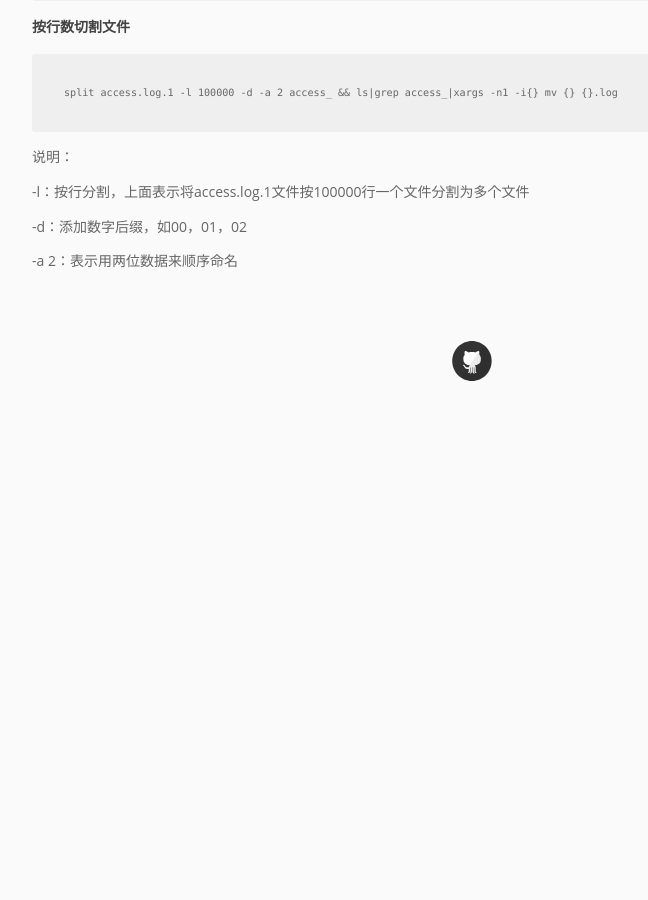
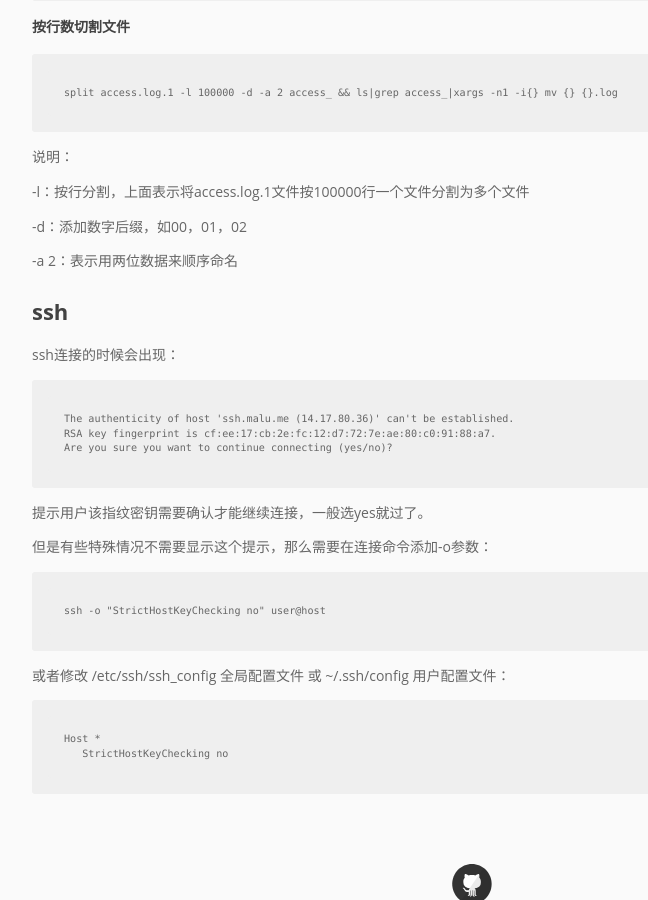
Before and after one commit to pingmalu/pingmalu.github.io, a Jekyll site: the page built from _posts/2016-01-06-Linux常用命令总结.md, in a window 1280 px wide and 900 px high, scrolled down 4874 px. Shown: the whole window, without its empty margins (168-816 px from the left). Built offline with Jekyll 4.4.1, drawn with Linux system fonts in a browser that asks for light colours; nearby versions of some CDN libraries; before the commit the page ends 5279 px from its top, so only the background shows below that.

Commit message:
'update'

```diff
--- a/_posts/2016-01-06-Linux常用命令总结.md
+++ b/_posts/2016-01-06-Linux常用命令总结.md
@@ -227,3 +227,22 @@ scp -P 4588 root@www.abc.com:/root/sn.sh /home/admin
 -d：添加数字后缀，如00，01，02
 
 -a 2：表示用两位数据来顺序命名
+
+# ssh
+
+ssh连接的时候会出现：
+
+	The authenticity of host 'ssh.malu.me (14.17.80.36)' can't be established.
+	RSA key fingerprint is cf:ee:17:cb:2e:fc:12:d7:72:7e:ae:80:c0:91:88:a7.
+	Are you sure you want to continue connecting (yes/no)?
+
+提示用户该指纹密钥需要确认才能继续连接，一般选yes就过了。
+
+但是有些特殊情况不需要显示这个提示，那么需要在连接命令添加-o参数：
+
+	ssh -o "StrictHostKeyChecking no" user@host
+
+或者修改 /etc/ssh/ssh_config 全局配置文件 或 ~/.ssh/config 用户配置文件：
+
+	Host *
+	   StrictHostKeyChecking no
```
